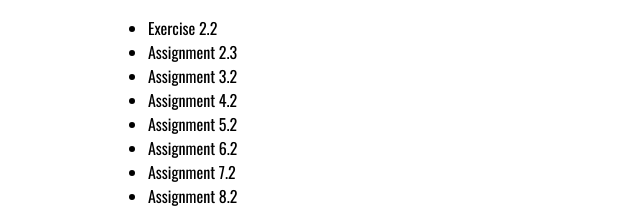
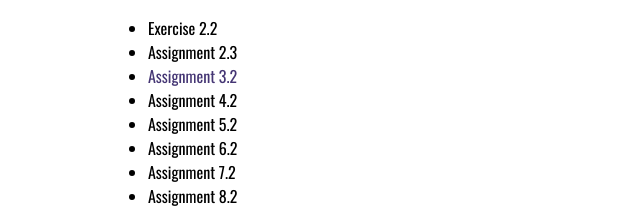
Before and after one commit to evelinacoding/web-231, a plain HTML site: page index.html in a window 1280 px wide. Shown: the part 291-515 px from the top of the page, 0-640 px from the left. Drawn offline with nearby package versions, Linux system fonts and the light colour scheme.

Commit message:
Initial commit.

```diff
--- a/index.html
+++ b/index.html
@@ -17,7 +17,7 @@
             <ul>
                 <li>Exercise 2.2</li>
                 <li>Assignment 2.3</li>
-                <li><a href="week-3/zepeda-temp-conversion.html"></a>Assignment 3.2</li>
+                <li><a href="week-3/zepeda-temp-conversion.html">Assignment 3.2</a></li>
                 <li>Assignment 4.2</li>
                 <li>Assignment 5.2</li>
                 <li>Assignment 6.2</li>
```
